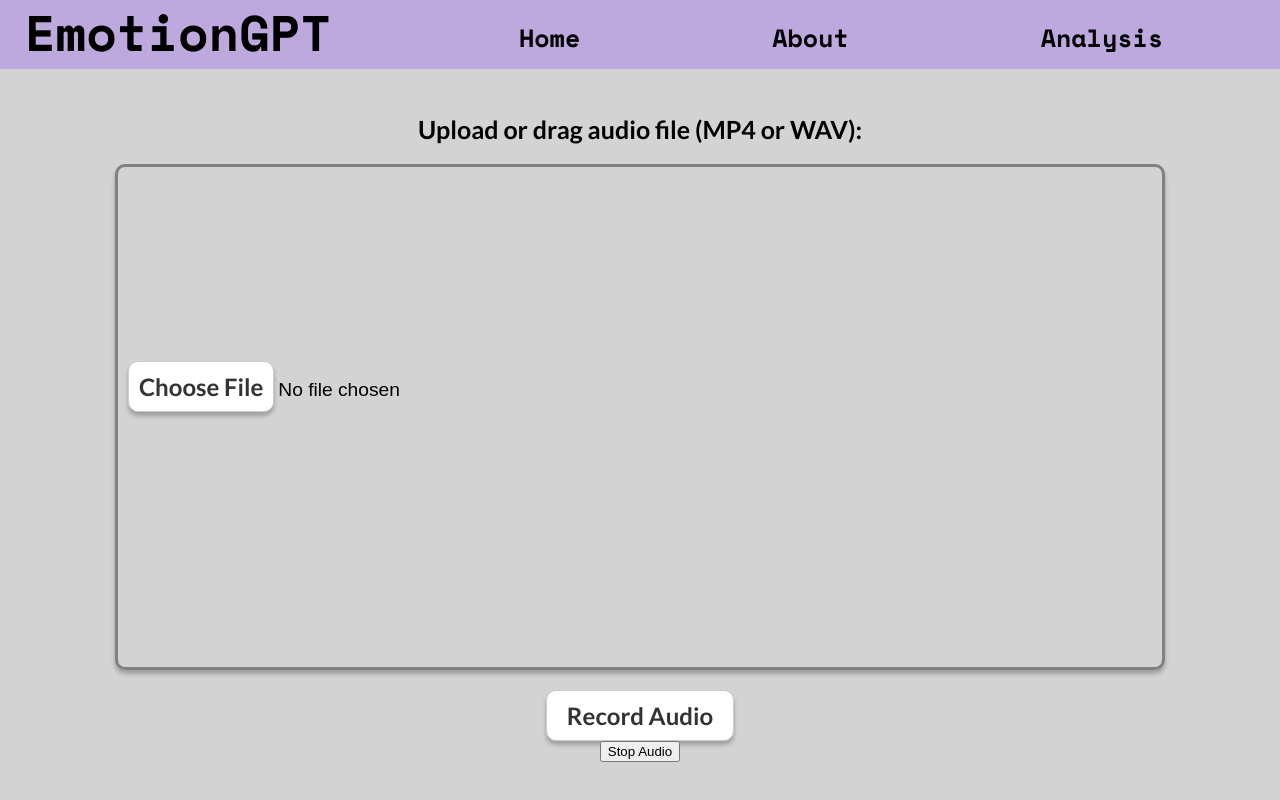
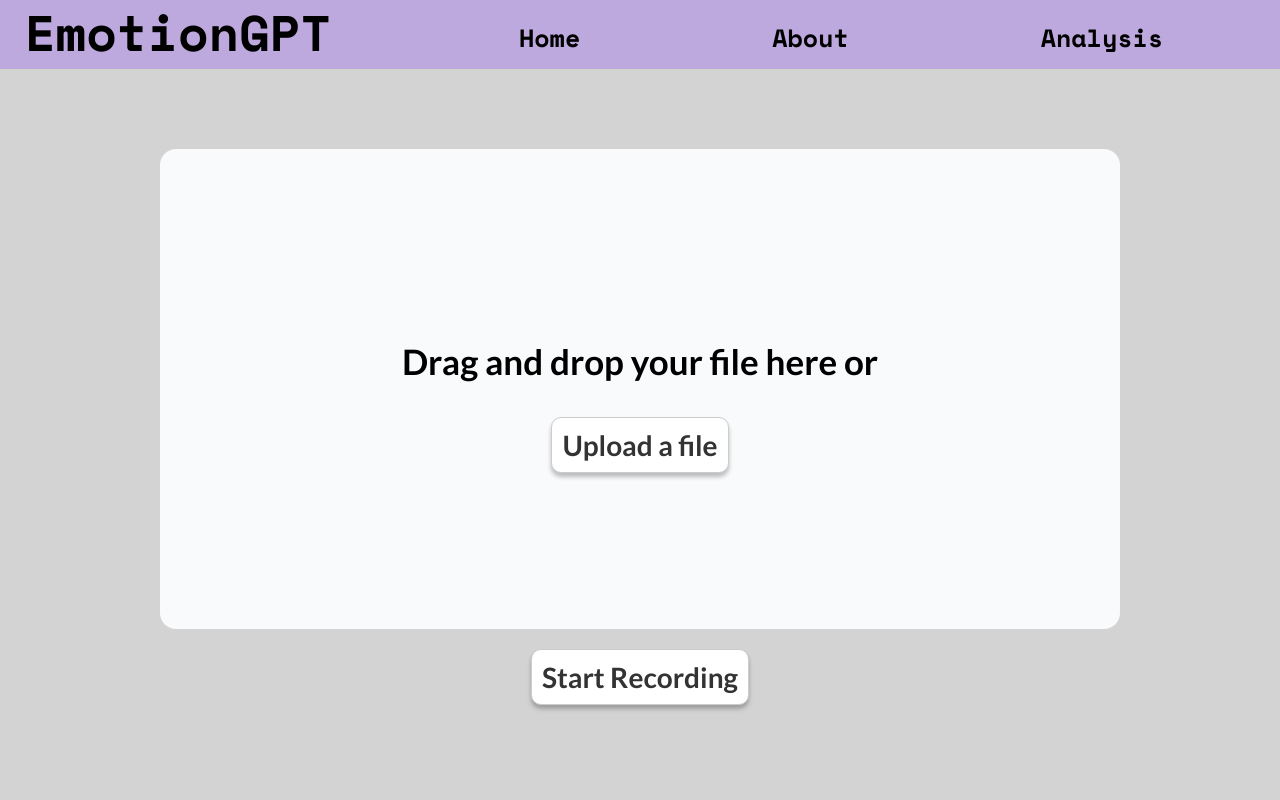
Before and after one commit to ibrahim7860/emotiongpt, a React (Create React App) app: page /analysis in a window 1280 px wide. Shown: the top 800 px of the page. Built offline with nearby package versions, Linux system fonts and the light colour scheme.

Commit message:
Implemented record button and changed analysis page

```diff
--- a/src/components/AnalysisPage.css
+++ b/src/components/AnalysisPage.css
@@ -2,71 +2,60 @@
     height: 92vh;
     font-family: Lato, sans-serif;
 }
-.audio-input-container {
+
+#form-file-upload {
+    height: 30rem;
+    width: 60rem;
+    max-width: 100%;
+    text-align: center;
+    margin-top: 10vh;
+}
+
+#input-file-upload {
+    display: none;
+}
+
+#label-file-upload {
+    height: 100%;
     display: flex;
-    flex-direction: column;
     align-items: center;
+    justify-content: center;
+    border-width: 2px;
+    border-radius: 1rem;
+    border-color: #cbd5e1;
+    background-color: #f8fafc;
 }
-.audio-file-input {
-    width: 80%;
-    height: 60vh;
-    padding: 10px;
-    border: 3px solid #808080;
-    border-radius: 10px;
-    box-shadow: 0 4px 4px rgba(0, 0, 0, 0.25);
-    font-size: 1.2em;
-    margin-bottom: 20px;
+
+#label-file-upload.drag-active {
+    background-color: #BEA9DF;
 }
-.audio-file-input::-webkit-file-upload-button {
+
+.upload-button {
     background-color: white;
     border: 1px solid #ccc;
     border-radius: 10px;
     color: #333;
-    font-size: 1.25em;
+    font-size: 1.75em;
     font-family: Lato, sans-serif;
     padding: 10px;
     box-shadow: 0 4px 4px rgba(0, 0, 0, 0.25);
     cursor: pointer;
     transition: all 0.2s ease-in-out;
-    margin-top: 18%;
 }
-.audio-file-input::-webkit-file-upload-button:hover {
+
+.upload-button:hover {
     background-color: #666;
     border-color: #666;
     color: white;
 }
-.audio-file-input::-moz-file-upload-button {
-    background-color: white;
-    border: 1px solid #ccc;
-    border-radius: 10px;
-    color: #333;
-    font-size: 1.25em;
-    font-family: Lato, sans-serif;
-    padding: 10px;
-    box-shadow: 0 4px 4px rgba(0, 0, 0, 0.25);
-    cursor: pointer;
-    transition: all 0.2s ease-in-out;
-    margin-top: 18%;
+
+#drag-file-element {
+    position: absolute;
+    width: 100%;
+    height: 100%;
+    border-radius: 1rem;
+    top: 0;
+    right: 0;
+    bottom: 0;
+    left: 0;
 }
-.audio-file-input::-moz-file-upload-button:hover{
-    background-color: #666;
-    border-color: #666;
-    color: white;
-}
-.record-audio-button {
-    background-color: white;
-    border: 1px solid #ccc;
-    border-radius: 10px;
-    color: #333;
-    font-size: 1.5em;
-    font-family: Lato, sans-serif;
-    padding: 10px 20px;
-    box-shadow: 0 4px 4px rgba(0, 0, 0, 0.25);
-    cursor: pointer;
-    transition: all 0.2s ease-in-out;
-}
-.record-audio-button:hover {
-    background-color: #666;
-    border-color: #666;
-    color: white;
-}
--- a/src/components/AnalysisPage.js
+++ b/src/components/AnalysisPage.js
@@ -1,34 +1,37 @@
 import React, {useState} from 'react';
 import './AnalysisPage.css'
-
-
+import RecordButton from "./RecordButton";
 
 function AnalysisPage() {
+    const [dragActive, setDragActive] = React.useState(false);
     const [audioFile, setAudioFile] = useState(null);
-    const [isDragging, setIsDragging] = useState(false);
+    const inputRef = React.useRef(null);
 
-    const handleDragOver = (e) => {
+    const handleDrag = function(e) {
         e.preventDefault();
-        setIsDragging(true);
+        e.stopPropagation();
+        if (e.type === "dragenter" || e.type === "dragover") {
+            setDragActive(true);
+        } else if (e.type === "dragleave") {
+            setDragActive(false);
+        }
     };
 
-    const handleDragLeave = () => {
-        setIsDragging(false);
+    const handleDrop = function(e) {
+        e.preventDefault();
+        e.stopPropagation();
+        setDragActive(false);
+        const file = e.dataTransfer.files[0];
+        handleFiles(file)
     };
 
-    const handleDragEnter = (event) => {
-        event.preventDefault();
-        setIsDragging(true);
+    const handleChange = function(e) {
+        e.preventDefault();
+        const file = e.target.files[0];
+        handleFiles(file);
     };
 
-    const handleDrop = (e) => {
-        e.preventDefault();
-        setIsDragging(false);
-        const file = e.dataTransfer.files[0];
-        handleFile(file)
-    };
-
-    const handleFile = (file) => {
+    const handleFiles = (file) => {
         if (file && (file.type === 'video/mp4' || file.type === 'audio/wav')) {
             setAudioFile(file);
         } else {
@@ -36,42 +39,32 @@ function AnalysisPage() {
         }
     }
 
-    const handleFileInputChange = (event) => {
-        const file = event.target.files[0];
-        handleFile(file);
+    const onButtonClick = () => {
+        inputRef.current.click();
     };
-    const handleStopButtonClick =() =>{
-        //this is a sub function to stop record
-    }
-    const handleRecordButtonClick = () => {
-        // Handle recording functionality here
+
+    const handleSetAudioFile = (blob) => {
+        const file = new File([blob], 'recorded_audio.wav', { type: 'audio/wav' });
+        setAudioFile(file);
     };
 
     return (
         <div className="container">
-            <div className="audio-input-container">
-                <label htmlFor="audio-file-input" style={{ margin: '45px 0 20px 0', fontSize: '25px' }}>
-                    Upload or drag audio file (MP4 or WAV):
-                </label>
-                <div
-                    className={`choose-file-button${isDragging ? ' dragging' : ''}`}
-                    onDragEnter={handleDragEnter}
-                    onDragLeave={handleDragLeave}
-                    onDragOver={handleDragOver}
-                    onDrop={handleDrop}
-                >
-                </div>
-                <input
-                    type="file"
-                    accept="video/mp4, audio/wav"
-                    onChange={handleFileInputChange}
-                    className="audio-file-input"
-                    id="audio-file-input"
-                />
-
-                    <button className="record-audio-button" onClick={handleRecordButtonClick}>Record Audio</button>
-                    <button className="stop-audio-button" onClick={handleStopButtonClick}>Stop Audio</button>
-
+            <div style={{ display: 'flex', justifyContent: 'center'}}>
+                <form id="form-file-upload" onDragEnter={handleDrag} onSubmit={(e) => e.preventDefault()}>
+                    <input ref={inputRef} type="file" id="input-file-upload" multiple={true} onChange={handleChange} accept="audio/wav, video/mp4"/>
+                    <label id="label-file-upload" htmlFor="input-file-upload" className={dragActive ? "drag-active" : "" }>
+                        <div>
+                            <p style={{fontSize: '35px'}}>Drag and drop your file here or</p>
+                            <button className="upload-button" onClick={onButtonClick}>Upload a file</button>
+                            {audioFile && <div style={{paddingTop: '20px', fontSize: '20px'}}>{audioFile.name}</div>}
+                        </div>
+                    </label>
+                    { dragActive && <div id="drag-file-element" onDragEnter={handleDrag} onDragLeave={handleDrag} onDragOver={handleDrag} onDrop={handleDrop}></div> }
+                </form>
+            </div>
+            <div style={{ display: 'flex', justifyContent: 'center', paddingTop: '20px'}}>
+                <RecordButton onRecordComplete={handleSetAudioFile}/>
             </div>
         </div>
     );
--- /dev/null
+++ b/src/components/RecordButton.css
@@ -0,0 +1,18 @@
+.record-button {
+    background-color: white;
+    border: 1px solid #ccc;
+    border-radius: 10px;
+    color: #333;
+    font-size: 1.75em;
+    font-family: Lato, sans-serif;
+    padding: 10px;
+    box-shadow: 0 4px 4px rgba(0, 0, 0, 0.25);
+    cursor: pointer;
+    transition: all 0.2s ease-in-out;
+}
+
+.record-button:hover {
+    background-color: #666;
+    border-color: #666;
+    color: white;
+}
--- /dev/null
+++ b/src/components/RecordButton.js
@@ -0,0 +1,41 @@
+import React, { useState, useRef } from 'react';
+import './RecordButton.css'
+
+function RecordButton(props) {
+    const [recording, setRecording] = useState(false);
+    const [recordedAudio, setRecordedAudio] = useState(null);
+    const mediaRecorderRef = useRef(null);
+    const audioRef = useRef(null);
+
+    const startRecording = async () => {
+        const stream = await navigator.mediaDevices.getUserMedia({ audio: true });
+        mediaRecorderRef.current = new MediaRecorder(stream);
+        mediaRecorderRef.current.addEventListener('dataavailable', handleDataAvailable);
+        mediaRecorderRef.current.start();
+        setRecording(true);
+    };
+
+    const stopRecording = () => {
+        mediaRecorderRef.current.stop();
+        setRecording(false);
+    };
+
+    const handleDataAvailable = (event) => {
+        const blob = new Blob([event.data], { type: 'audio/wav' });
+        const url = URL.createObjectURL(blob);
+        setRecordedAudio(url);
+        props.onRecordComplete(blob);
+    };
+
+    return (
+        <div style={{display: 'flex', justifyContent: 'center', alignItems: 'center'}}>
+            <button onClick={recording ? stopRecording : startRecording} className="record-button">
+                {recording ? 'Stop Recording' : 'Start Recording'}
+            </button>
+            {recording && <p style={{fontSize: '20px', marginLeft: '10vh'}}>Recording...</p>}
+            {recordedAudio && <audio style={{marginLeft: '10vh'}} controls ref={audioRef} src={recordedAudio} />}
+        </div>
+    );
+}
+
+export default RecordButton;
```
